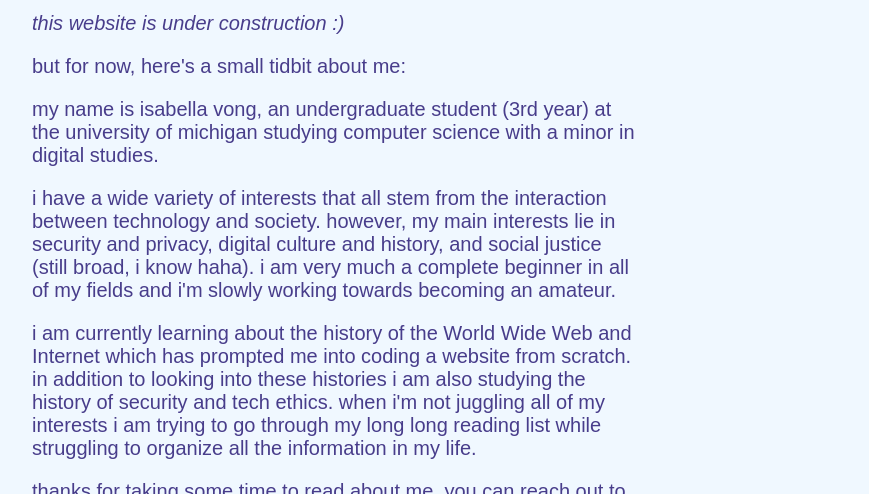
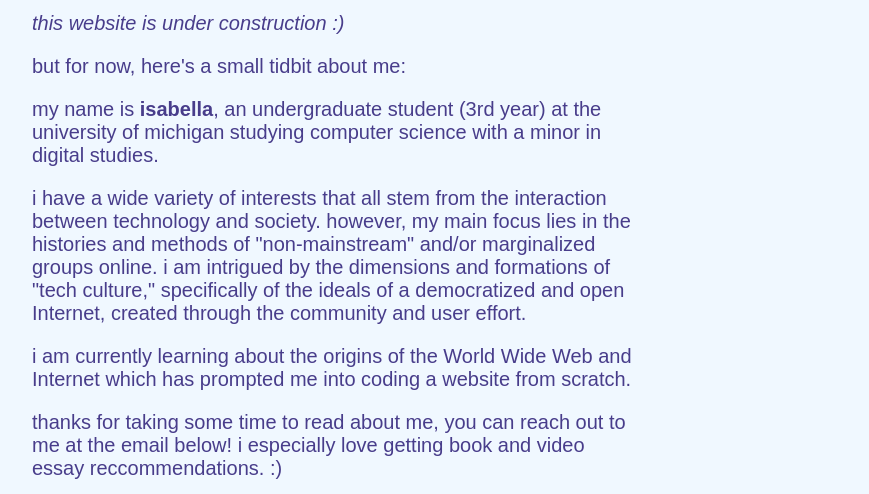
Before and after one commit to isvong/isvong.github.io, a plain HTML site: page index.html in a window 1280 px wide. Shown: the part 87-581 px from the top of the page, without its empty margins (232-1101 px from the left). Drawn offline with Linux system fonts and the light colour scheme.

Commit message:
updated interests

```diff
--- a/index.html
+++ b/index.html
@@ -15,27 +15,25 @@
     <div id="main">
         <p></p><i>this website is under construction &#58;&#41;</i></p>
         <p>but for now, here's a small tidbit about me:</p>
-        <p>my name is isabella vong, an undergraduate student (3rd year) at the university of michigan studying computer
+        <p>my name is <b>isabella</b>, an undergraduate student (3rd year) at the university of michigan studying
+            computer
             science with a
             minor in digital studies.</p>
         <p>i have a wide variety of interests that all stem from the interaction between technology and society.
             however, my
-            main interests lie in security and privacy, digital culture and history, and social justice (still broad, i
-            know
-            haha). i am very much a complete beginner in all of my fields and i'm slowly working towards becoming an
-            amateur.</p>
+            main focus lies in the histories and methods of "non-mainstream" and/or marginalized groups online. i am
+            intrigued by the dimensions and formations of "tech culture," specifically of the ideals of a democratized
+            and open
+            Internet, created through the community and user effort. </p>
 
-        <p>i am currently learning about the history of the World Wide Web and Internet which has prompted me into
+        <p>i am currently learning about the origins of the World Wide Web and Internet which has prompted me into
             coding a
-            website from scratch. in addition to looking into these histories i am also studying the history of security
-            and
-            tech ethics. when i'm not juggling all of my interests i am trying to go through my long long reading list
-            while
-            struggling to organize all the information in my life. </p>
+            website from scratch. </p>
 
-        <p>thanks for taking some time to read about me, you can reach out to me at the email below!</p>
+        <p>thanks for taking some time to read about me, you can reach out to me at the email below! i especially love
+            getting book and video essay reccommendations. :) </p>
 
-        <p><b>&#45;isvong</b></p>
+        <p><b>&#45; isvong</b></p>
     </div>
 </body>
 
```
